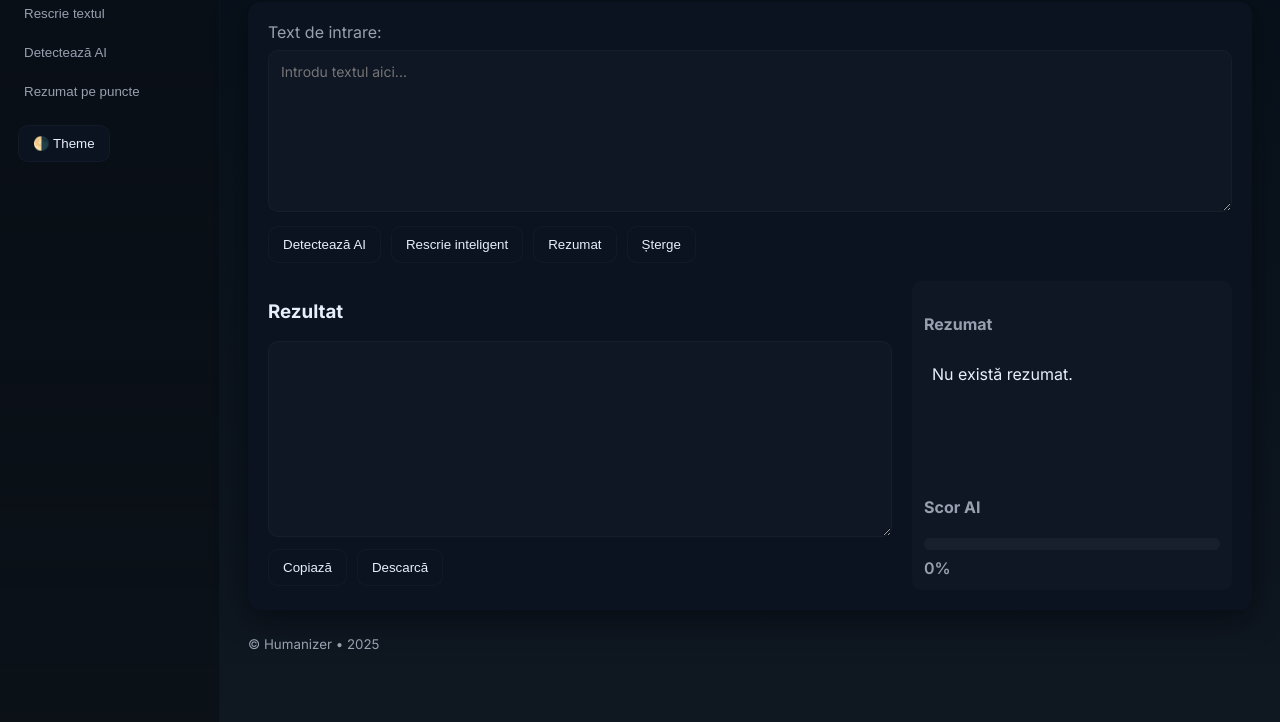
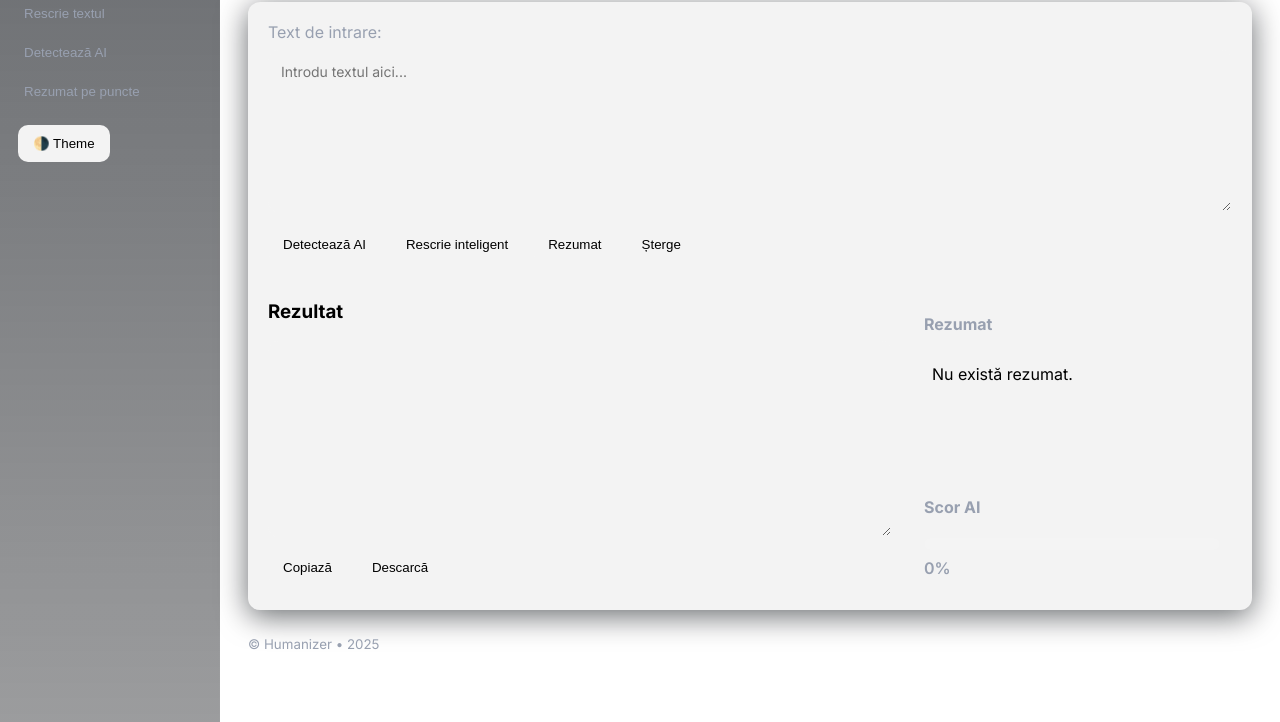
Before and after one commit to andm34217-hash/Humanize, a website: page index.html in a window 1280 px wide. Shown: the part 78-800 px from the top of the page. Drawn offline with Linux system fonts and the light colour scheme.

Commit message:
Update style.css

```diff
--- a/style.css
+++ b/style.css
@@ -6,6 +6,38 @@
 *{box-sizing:border-box}
 html,body{height:100%;margin:0;background: linear-gradient(180deg,#07101a 0%, #0f1720 100%);color:var(--text)}
 .page{display:flex;min-height:100vh}
+
+/* ===== THEME SYSTEM ===== */
+:root {
+  --bg: #ffffff;
+  --text: #000000;
+  --card: #f3f3f3;
+  --border: #dddddd;
+}
+
+.dark {
+  --bg: #181818;
+  --text: #f8f8f8;
+  --card: #222;
+  --border: #333;
+}
+
+body {
+  background: var(--bg);
+  color: var(--text);
+  transition: background 0.3s, color 0.3s;
+}
+
+textarea, .side-col, .pane, .menu-btn, .btn {
+  background: var(--card);
+  color: var(--text);
+  border-color: var(--border);
+}
+
+.btn:hover {
+  opacity: 0.85;
+}
+
 
 /* Sidebar */
 .sidebar{width:220px;padding:28px 18px;background:linear-gradient(180deg, rgba(10,14,20,0.6), rgba(6,8,12,0.4));border-right:1px solid rgba(255,255,255,0.02);display:flex;flex-direction:column;gap:18px}
```
